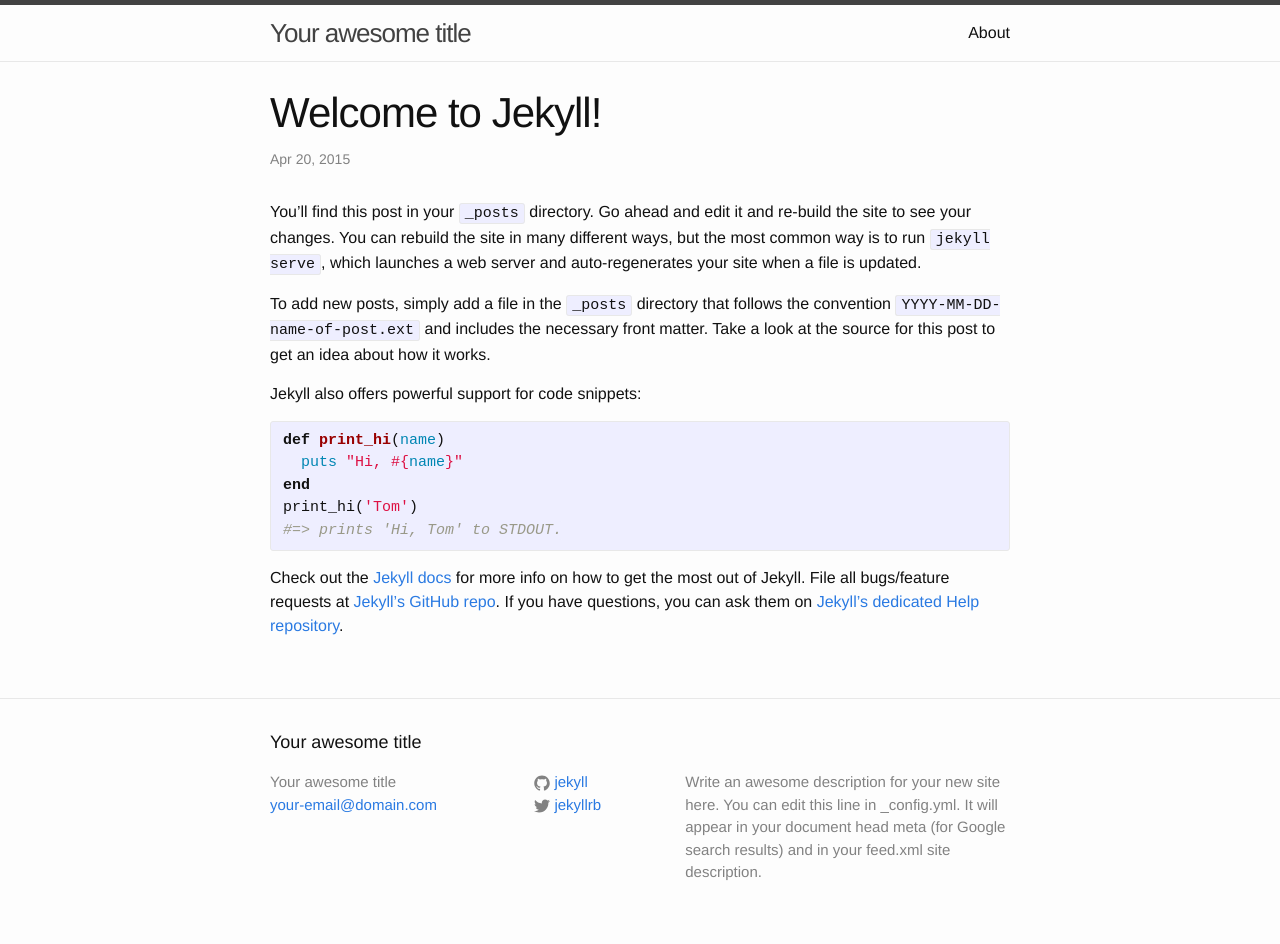
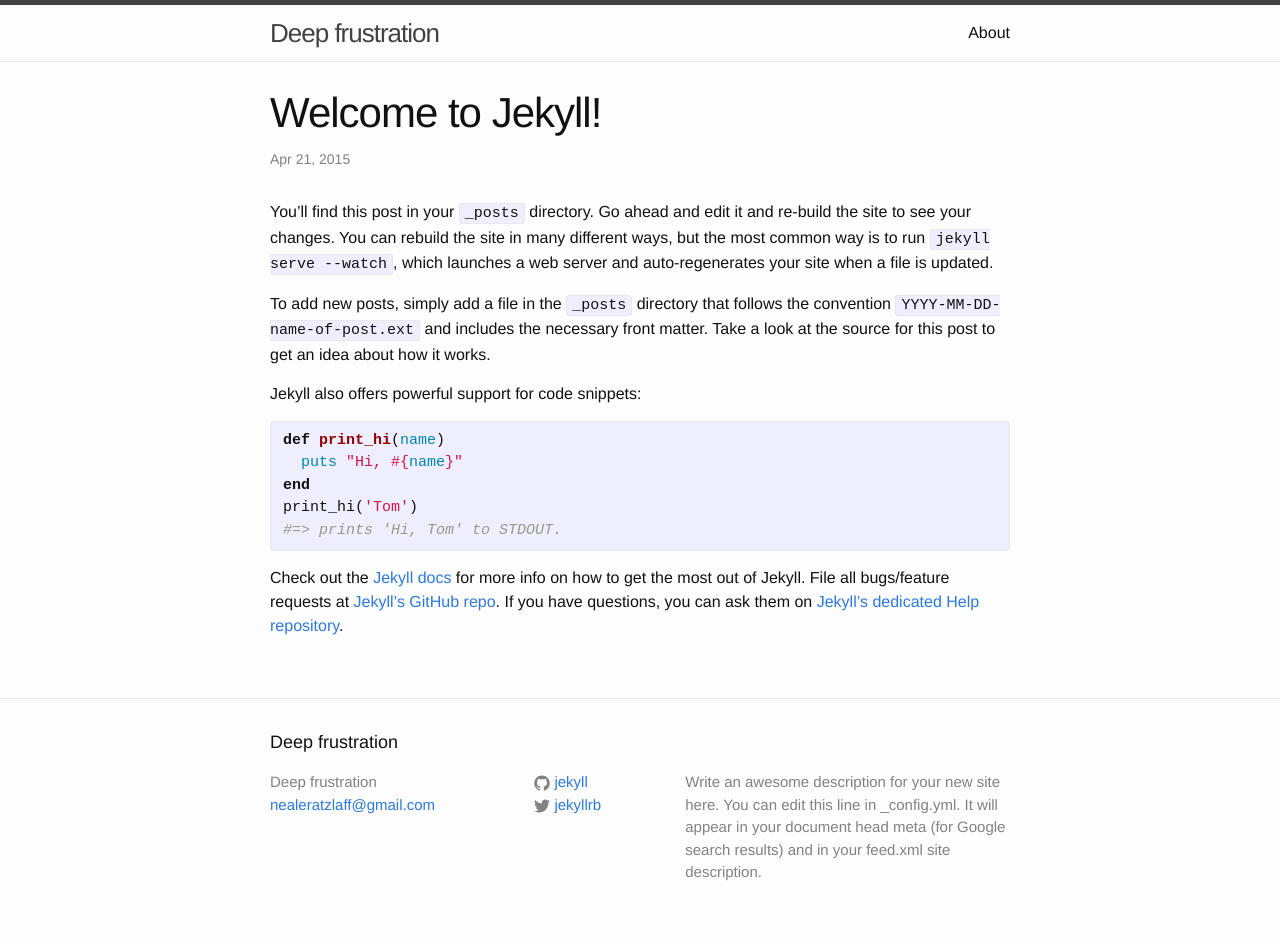
Before and after one commit to neale/neale.github.io, a Jekyll site: the page built from _posts/2015-04-21-welcome-to-jekyll.markdown, in a window 1280 px wide. Built offline with Jekyll 4.4.1, drawn with Linux system fonts in a browser that asks for light colours.

Commit message:
added jekyll site

```diff
--- a/_config.yml
+++ b/_config.yml
@@ -1,14 +1,15 @@
 # Site settings
-title: Your awesome title
-email: your-email@domain.com
+title: Deep frustration
+email: nealeratzlaff@gmail.com
 description: > # this means to ignore newlines until "baseurl:"
   Write an awesome description for your new site here. You can edit this
   line in _config.yml. It will appear in your document head meta (for
   Google search results) and in your feed.xml site description.
-baseurl: "" # the subpath of your site, e.g. /blog/
-url: "http://yourdomain.com" # the base hostname & protocol for your site
+baseurl: "/blog/"
+url: "http://neale.github.io/" # the base hostname & protocol for your site
 twitter_username: jekyllrb
 github_username:  jekyll
 
 # Build settings
 markdown: kramdown
+pygments: true
--- a/_includes/head.html
+++ b/_includes/head.html
@@ -1,12 +1,11 @@
 <head>
-  <meta charset="utf-8">
-  <meta http-equiv="X-UA-Compatible" content="IE=edge">
-  <meta name="viewport" content="width=device-width, initial-scale=1">
+    <meta charset="utf-8">
+    <meta name="viewport" content="width=device-width initial-scale=1" />
+    <meta http-equiv="X-UA-Compatible" content="IE=edge">
 
-  <title>{% if page.title %}{{ page.title }}{% else %}{{ site.title }}{% endif %}</title>
-  <meta name="description" content="{% if page.excerpt %}{{ page.excerpt | strip_html | strip_newlines | truncate: 160 }}{% else %}{{ site.description }}{% endif %}">
+    <title>{% if page.title %}{{ page.title }}{% else %}{{ site.title }}{% endif %}</title>
+    <meta name="description" content="{{ site.description }}">
 
-  <link rel="stylesheet" href="{{ "/css/main.css" | prepend: site.baseurl }}">
-  <link rel="canonical" href="{{ page.url | replace:'index.html','' | prepend: site.baseurl | prepend: site.url }}">
-  <link rel="alternate" type="application/rss+xml" title="{{ site.title }}" href="{{ "/feed.xml" | prepend: site.baseurl | prepend: site.url }}" />
+    <link rel="stylesheet" href="{{ "/css/main.css" | prepend: site.baseurl }}">
+    <link rel="canonical" href="{{ page.url | replace:'index.html','' | prepend: site.baseurl | prepend: site.url }}">
 </head>
--- a/_posts/2015-04-20-welcome-to-jekyll.markdown
+++ b/_posts/2015-04-21-welcome-to-jekyll.markdown
@@ -1,10 +1,10 @@
 ---
 layout: post
 title:  "Welcome to Jekyll!"
-date:   2015-04-20 02:06:08
+date:   2015-04-21 13:26:59
 categories: jekyll update
 ---
-You’ll find this post in your `_posts` directory. Go ahead and edit it and re-build the site to see your changes. You can rebuild the site in many different ways, but the most common way is to run `jekyll serve`, which launches a web server and auto-regenerates your site when a file is updated.
+You’ll find this post in your `_posts` directory. Go ahead and edit it and re-build the site to see your changes. You can rebuild the site in many different ways, but the most common way is to run `jekyll serve --watch`, which launches a web server and auto-regenerates your site when a file is updated.
 
 To add new posts, simply add a file in the `_posts` directory that follows the convention `YYYY-MM-DD-name-of-post.ext` and includes the necessary front matter. Take a look at the source for this post to get an idea about how it works.
 
@@ -20,8 +20,6 @@
 
 Check out the [Jekyll docs][jekyll] for more info on how to get the most out of Jekyll. File all bugs/feature requests at [Jekyll’s GitHub repo][jekyll-gh]. If you have questions, you can ask them on [Jekyll’s dedicated Help repository][jekyll-help].
 
-
-
 [jekyll]:      http://jekyllrb.com
 [jekyll-gh]:   https://github.com/jekyll/jekyll
 [jekyll-help]: https://github.com/jekyll/jekyll-help
--- a/_sass/_base.scss
+++ b/_sass/_base.scss
@@ -154,8 +154,8 @@
  * Wrapper
  */
 .wrapper {
-    max-width: -webkit-calc(#{$content-width} - (#{$spacing-unit} * 2));
-    max-width:         calc(#{$content-width} - (#{$spacing-unit} * 2));
+    max-width: -webkit-calc(800px - (#{$spacing-unit} * 2));
+    max-width:         calc(800px - (#{$spacing-unit} * 2));
     margin-right: auto;
     margin-left: auto;
     padding-right: $spacing-unit;
@@ -163,8 +163,8 @@
     @extend %clearfix;
 
     @include media-query($on-laptop) {
-        max-width: -webkit-calc(#{$content-width} - (#{$spacing-unit}));
-        max-width:         calc(#{$content-width} - (#{$spacing-unit}));
+        max-width: -webkit-calc(800px - (#{$spacing-unit}));
+        max-width:         calc(800px - (#{$spacing-unit}));
         padding-right: $spacing-unit / 2;
         padding-left: $spacing-unit / 2;
     }
--- a/css/main.scss
+++ b/css/main.scss
@@ -21,16 +21,13 @@
 $grey-color-light: lighten($grey-color, 40%);
 $grey-color-dark:  darken($grey-color, 25%);
 
-// Width of the content area
-$content-width:    800px;
-
 $on-palm:          600px;
 $on-laptop:        800px;
 
 
 
 // Using media queries with like this:
-// @include media-query($on-palm) {
+// @include media-query($palm) {
 //     .wrapper {
 //         padding-right: $spacing-unit / 2;
 //         padding-left: $spacing-unit / 2;
--- a/feed.xml
+++ b/feed.xml
@@ -7,7 +7,7 @@
     <title>{{ site.title | xml_escape }}</title>
     <description>{{ site.description | xml_escape }}</description>
     <link>{{ site.url }}{{ site.baseurl }}/</link>
-    <atom:link href="{{ "/feed.xml" | prepend: site.baseurl | prepend: site.url }}" rel="self" type="application/rss+xml"/>
+    <atom:link href="{{ "/feed.xml" | prepend: site.baseurl | prepend: site.url }}" rel="self" type="application/rss+xml" />
     <pubDate>{{ site.time | date_to_rfc822 }}</pubDate>
     <lastBuildDate>{{ site.time | date_to_rfc822 }}</lastBuildDate>
     <generator>Jekyll v{{ jekyll.version }}</generator>
```
Also changed, not shown: Gemfile (+6 -1 lines), Gemfile.lock (added), index.html (line endings or trailing spaces), 8 other files.
